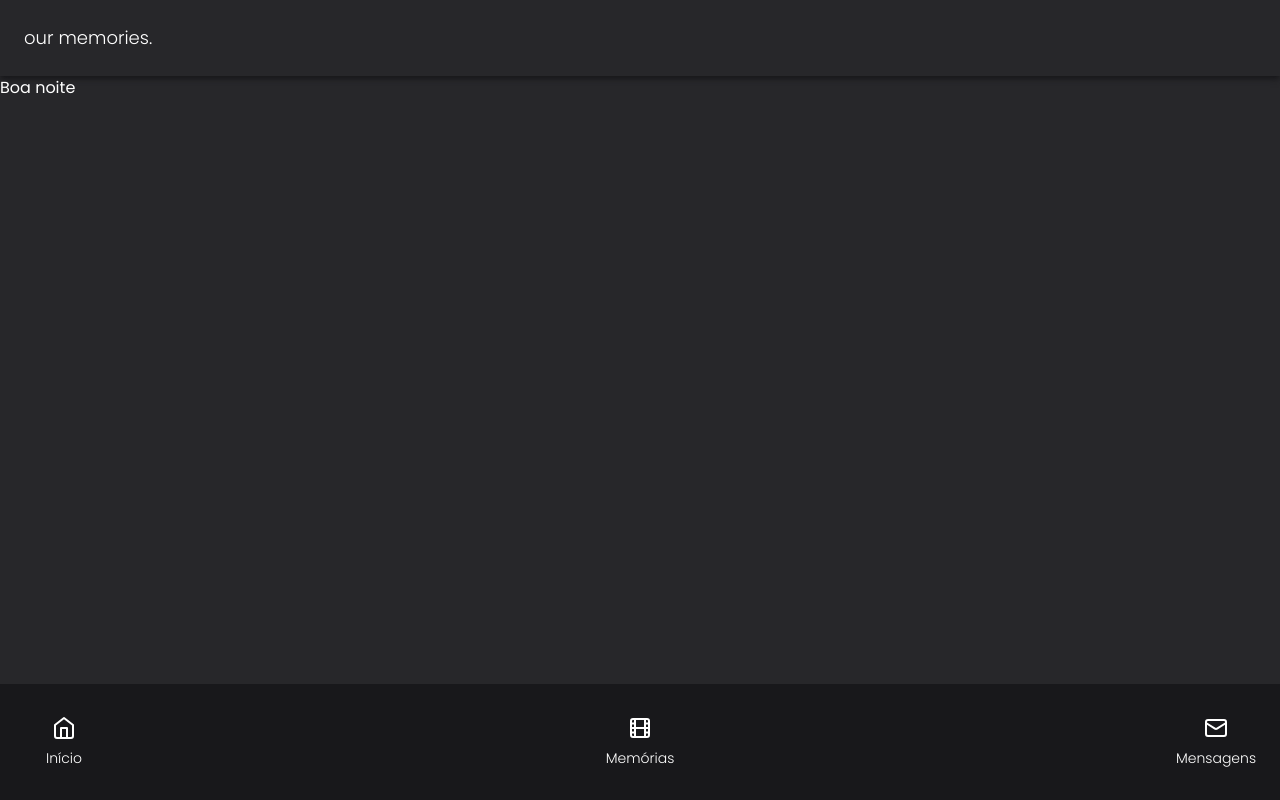
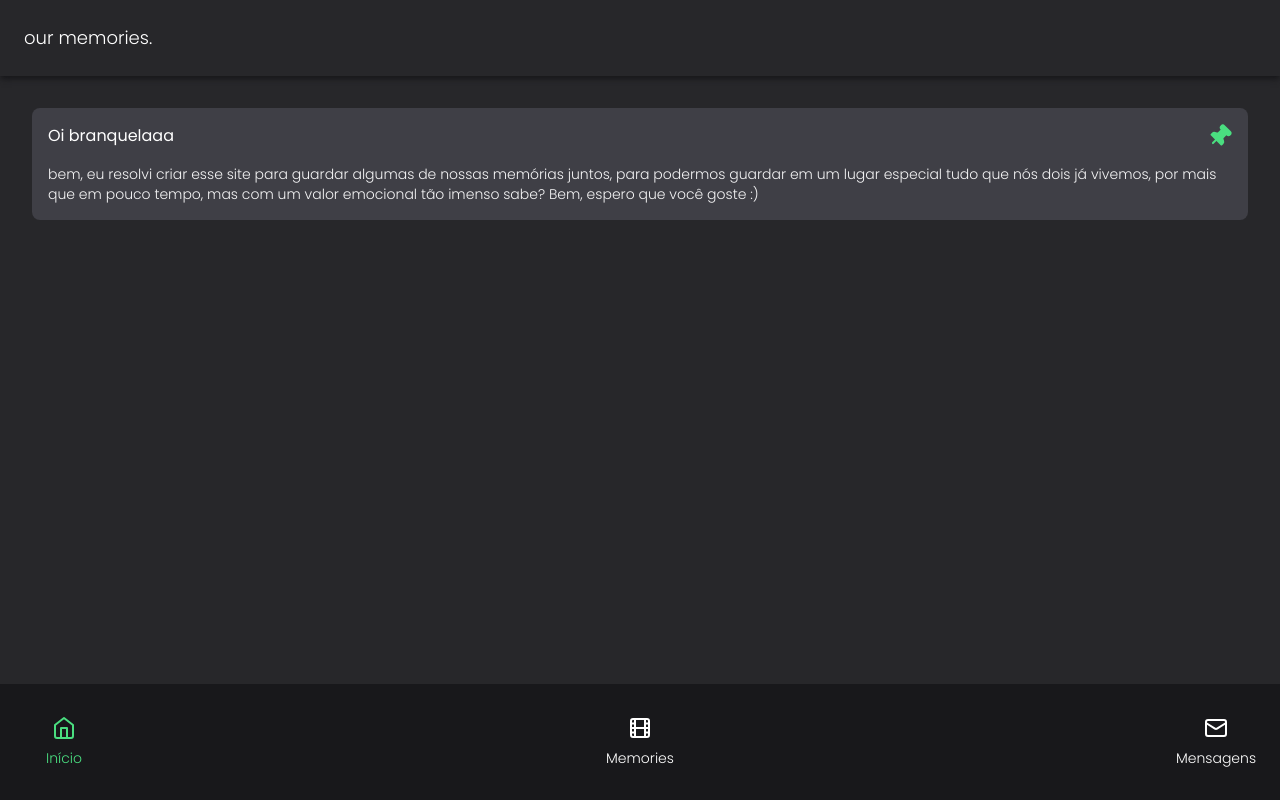
Before and after one commit to devnoob547/our-memories, a Next.js app: page / in a window 1280 px wide. Built offline with nearby package versions, Linux system fonts and the light colour scheme.

Commit message:
end home page

```diff
--- a/src/app/layout.tsx
+++ b/src/app/layout.tsx
@@ -16,7 +16,7 @@ export default function RootLayout({
   children: React.ReactNode
 }) {
   return (
-    <html lang="en">
+    <html lang="en" className='bg-zinc-800 text-white'>
       <body className={poppins.className}>{children}</body>
     </html>
   );
--- /dev/null
+++ b/src/app/memories/page.tsx
@@ -0,0 +1,12 @@
+import { Menu } from "@/components/Menu";
+
+export default function Memories() {
+  return (
+    <div>
+      <header className='flex items-center p-6 shadow-zinc-900 shadow-md'>
+        <h1 className='text-lg font-light'>our memories.</h1>
+      </header>
+      <Menu item='memories' />
+    </div>
+  )
+}
--- a/src/app/page.tsx
+++ b/src/app/page.tsx
@@ -1,17 +1,17 @@
 import { HomeIcon, Film, Mail } from 'lucide-react';
 import Link from 'next/link';
 import React from 'react';
-import { Menu } from '@/components/Home/Menu';
+import { Menu } from '@/components/Menu';
 import { Main } from '@/components/Home/Main';
 
 export default function Home() {
   return (
-    <div className='h-screen flex flex-col bg-zinc-800 text-white'>
+    <div className='h-screen flex flex-col'>
       <header className='flex items-center p-6 shadow-zinc-900 shadow-md'>
         <h1 className='text-lg font-light'>our memories.</h1>
       </header>
       <Main />
-      <Menu />
+      <Menu item='home' />
     </div>
   );
 }
--- a/src/components/Home/Main.tsx
+++ b/src/components/Home/Main.tsx
@@ -1,9 +1,17 @@
+import { PinIcon } from 'lucide-react';
+
 const now =  new Date();
 
 function Main() {
   return (
-    <main className='h-96'>
-      <h2>Boa noite</h2>
+    <main className='h-full p-8 flex flex-col gap-4'>
+      <div className='bg-zinc-700 p-4 rounded-lg animate-slow-to-right'>
+        <div className='w-full'>
+          <PinIcon fill='rgb(74 222 128)' className='rotate-45 text-green-400 float-right' />
+        </div>
+        <h2>Oi branquelaaa</h2>
+        <p className='font-light text-sm pt-4 text-zinc-100'>bem, eu resolvi criar esse site para guardar algumas de nossas memórias juntos, para podermos guardar em um lugar especial tudo que nós dois já vivemos, por mais que em pouco tempo, mas com um valor emocional tão imenso sabe? Bem, espero que você goste :)</p>
+      </div>
     </main>
   )
 }
--- a/src/components/Home/Menu.tsx
+++ /dev/null
@@ -1,34 +0,0 @@
-import { HomeIcon, Film, Mail } from "lucide-react";
-import Link from "next/link";
-
-function Menu() {
-  return (
-    <footer className="fixed bottom-0 flex items-center justify-center w-screen p-4 bg-zinc-900">
-      <nav className="flex items-center justify-between w-full">
-        <Link
-          href="/"
-          className="text-sm flex flex-col justify-center items-center gap-2 font-light w-24 py-4 rounded-md transition-all duration-300 hover:bg-zinc-700 focus:text-green-400"
-        >
-          <HomeIcon />
-          Início
-        </Link>
-        <Link
-          href="/memories"
-          className="text-sm flex flex-col justify-center items-center gap-2 font-light w-24 py-4 rounded-md transition-all duration-300 hover:bg-zinc-700 focus:text-green-400"
-        >
-          <Film />
-          Memórias
-        </Link>
-        <Link
-          href="/messages"
-          className="text-sm flex flex-col justify-center items-center gap-2 font-light w-24 py-4 rounded-md transition-all duration-300 hover:bg-zinc-700 focus:text-green-400"
-        >
-          <Mail />
-          Mensagens
-        </Link>
-      </nav>
-    </footer>
-  );
-}
-
-export { Menu };
--- /dev/null
+++ b/src/components/Menu.tsx
@@ -0,0 +1,59 @@
+import { HomeIcon, Film, Mail } from "lucide-react";
+import Link from "next/link";
+
+interface MenuProps {
+  item: "home" | "memories" | "messages";
+}
+
+function Menu({ item }: MenuProps) {
+  return (
+    <footer className="fixed bottom-0 flex items-center justify-center w-screen p-4 bg-zinc-900">
+      <nav className="flex items-center justify-between w-full">
+        {item === "home" ? (
+          <Link
+            href="/"
+            className="text-sm flex flex-col justify-center items-center gap-2 font-light w-24 py-4 rounded-md transition-all duration-300 text-green-400 hover:bg-zinc-700"
+          >
+            <HomeIcon />
+            Início
+          </Link>
+        ) : (
+          <Link
+            href="/"
+            className="text-sm flex flex-col justify-center items-center gap-2 font-light w-24 py-4 rounded-md transition-all duration-300 hover:bg-zinc-700 hover:text-green-400"
+          >
+            <HomeIcon />
+            Início
+          </Link>
+        )}
+        {item === "memories" ? (
+          <Link
+            href="/memories"
+            className="text-sm flex flex-col justify-center items-center gap-2 font-light w-24 py-4 rounded-md transition-all duration-300 text-green-400 hover:bg-zinc-700"
+          >
+            <Film />
+            Memories
+          </Link>
+        ) : (
+          <Link
+            href="/memories"
+            className="text-sm flex flex-col justify-center items-center gap-2 font-light w-24 py-4 rounded-md transition-all duration-300 hover:bg-zinc-700 hover:text-green-400"
+          >
+            <Film />
+            Memories
+          </Link>
+        )}
+
+        <Link
+          href="/messages"
+          className="text-sm flex flex-col justify-center items-center gap-2 font-light w-24 py-4 rounded-md transition-all duration-300 hover:bg-zinc-700 focus:text-green-400"
+        >
+          <Mail />
+          Mensagens
+        </Link>
+      </nav>
+    </footer>
+  );
+}
+
+export { Menu };
--- a/tailwind.config.ts
+++ b/tailwind.config.ts
@@ -13,6 +13,15 @@ const config: Config = {
         'gradient-conic':
           'conic-gradient(from 180deg at 50% 50%, var(--tw-gradient-stops))',
       },
+      keyframes: {
+        'slow-to-right': {
+          '0%': { transform: 'translate(-20rem)', opacity: '0' },
+          '100%': { transform: 'rotate(0)', opacity: '1' },
+        }
+      },
+      animation: {
+        'slow-to-right': 'slow-to-right 1s ease-in-out',
+      }
     },
   },
   plugins: [],
```
